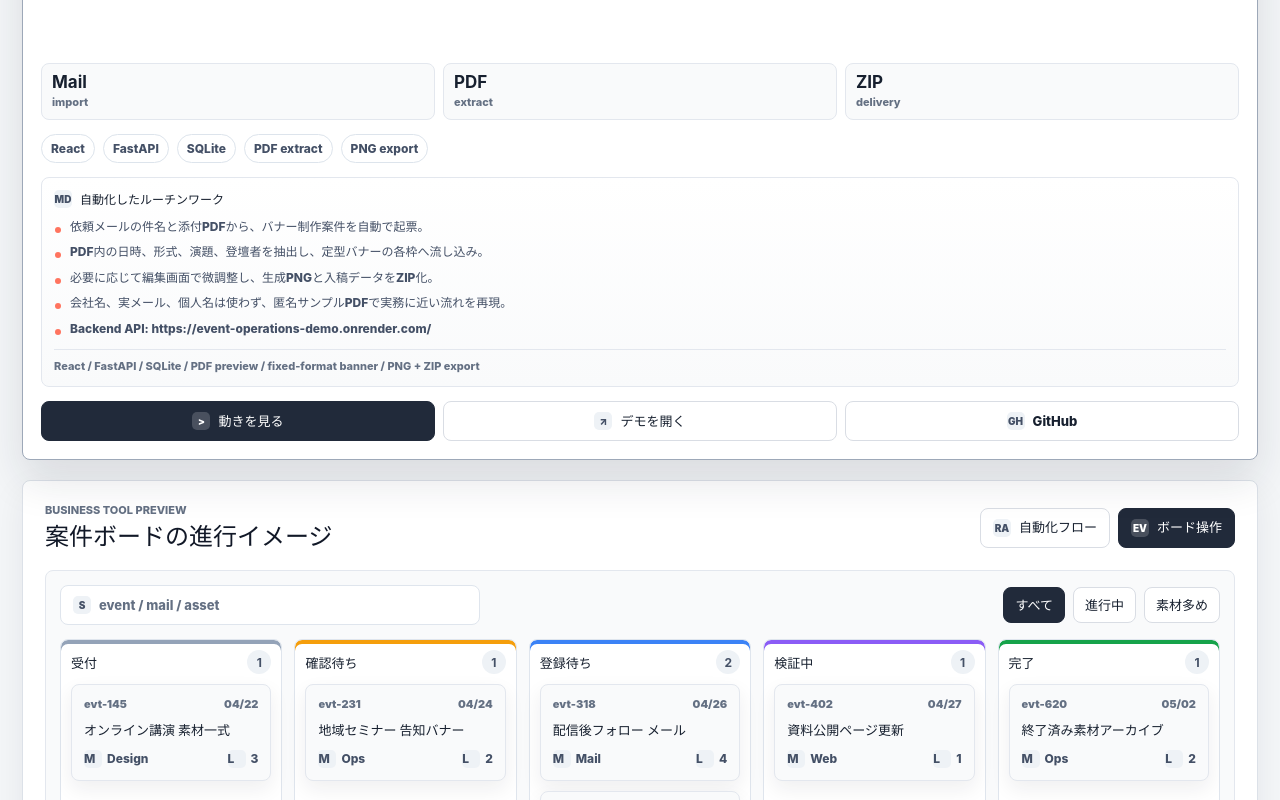
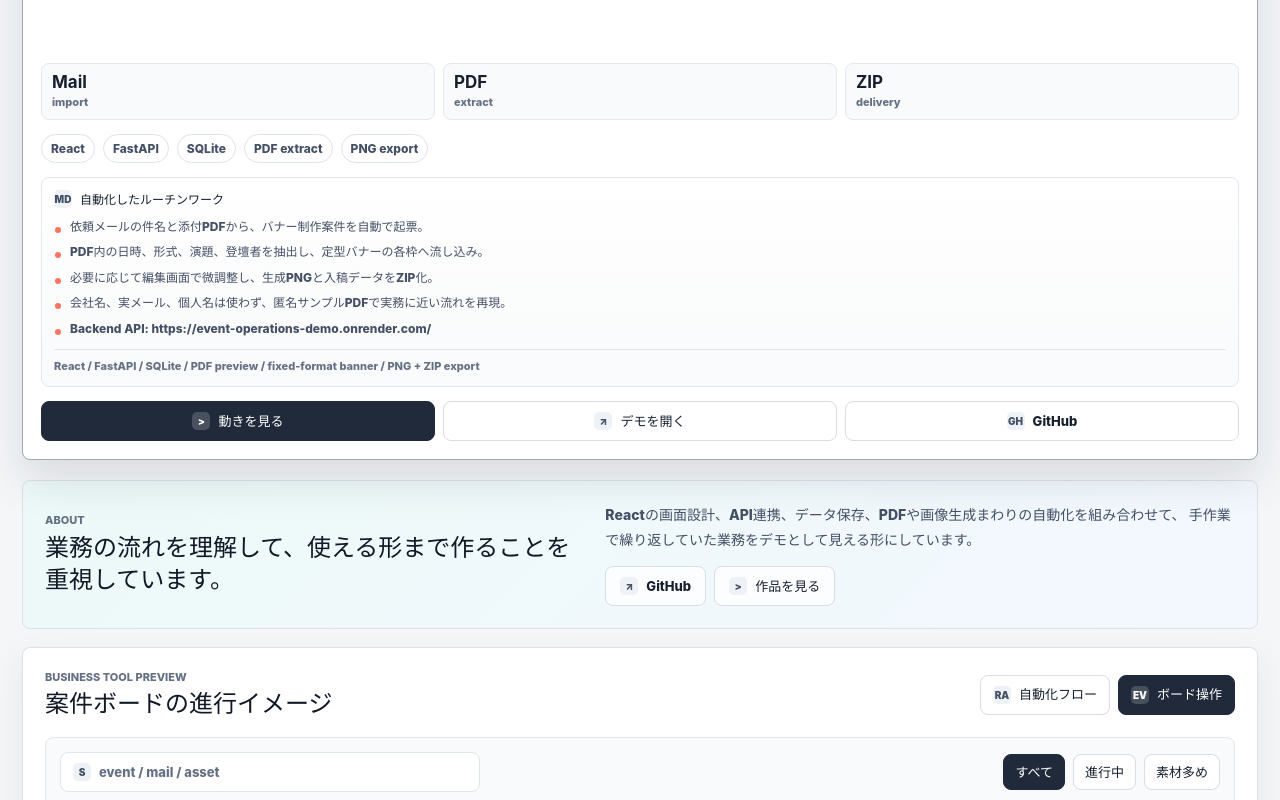
Before and after one commit to shohei9278/portfolio-index, a React (Vite) app: page / in a window 1280 px wide. Shown: the part 2000-2800 px from the top of the page. Built offline with nearby package versions, Linux system fonts and the light colour scheme.

Commit message:
Refine portfolio review copy

```diff
--- a/src/App.jsx
+++ b/src/App.jsx
@@ -37,6 +37,11 @@ const reviewGuide = [
     title: "公開用の配慮",
     body: "会社名、実メール、個人名、ローカルパスは掲載せず、サンプルPDFと匿名データで処理の流れだけ確認できる構成です。",
   },
+];
+
+const profileLinks = [
+  ["GitHub", "https://github.com/shohei9278"],
+  ["作品を見る", "#portfolio-projects"],
 ];
 
 export default function App() {
@@ -126,11 +131,11 @@ export default function App() {
         </div>
       </section>
 
-      <section className="review-guide" aria-label="採用担当者向けの見どころ">
+      <section className="review-guide" aria-label="見てほしいポイント">
         <div className="review-guide__heading">
           <div>
-            <p className="eyebrow">For Reviewers</p>
-            <h2>採用担当者に見てほしいポイント</h2>
+            <p className="eyebrow">Review Points</p>
+            <h2>見てほしいポイント</h2>
           </div>
           <p>公開URLだけで動作確認できるものと、GitHubで実装範囲を確認できるものを整理しています。</p>
         </div>
@@ -173,6 +178,27 @@ export default function App() {
         })}
       </div>
 
+      <section className="profile-strip" aria-label="About">
+        <div>
+          <p className="eyebrow">About</p>
+          <h2>業務の流れを理解して、使える形まで作ることを重視しています。</h2>
+        </div>
+        <div className="profile-strip__body">
+          <p>
+            Reactの画面設計、API連携、データ保存、PDFや画像生成まわりの自動化を組み合わせて、
+            手作業で繰り返していた業務をデモとして見える形にしています。
+          </p>
+          <div className="profile-links">
+            {profileLinks.map(([label, href]) => (
+              <a href={href} target={href.startsWith("http") ? "_blank" : undefined} rel={href.startsWith("http") ? "noreferrer" : undefined} key={label}>
+                <Icon>{href.startsWith("http") ? "↗" : ">"}</Icon>
+                {label}
+              </a>
+            ))}
+          </div>
+        </div>
+      </section>
+
       <section className="demo-section" aria-label="Interactive demo">
         <div className="section-heading">
           <div>
--- a/src/styles.css
+++ b/src/styles.css
@@ -115,6 +115,7 @@ a {
 .section-heading h2,
 .project-section__heading h2,
 .review-guide__heading h2,
+.profile-strip h2,
 .launch-strip h2 {
   margin: 0;
   color: #111827;
@@ -144,6 +145,7 @@ a {
 .demo-panel-head button,
 .output-row button,
 .output-row a,
+.profile-links a,
 .filter-group button {
   min-height: 40px;
   display: inline-flex;
@@ -179,6 +181,7 @@ a {
 .demo-panel-head button:hover,
 .output-row button:hover,
 .output-row a:hover,
+.profile-links a:hover,
 .filter-group button:hover {
   transform: translateY(-1px);
   border-color: #aab3c2;
@@ -469,6 +472,50 @@ a {
   font-size: 13px;
   font-weight: 750;
   line-height: 1.7;
+}
+
+.profile-strip {
+  display: grid;
+  grid-template-columns: minmax(0, 0.92fr) minmax(0, 1.08fr);
+  gap: 24px;
+  align-items: center;
+  margin-top: 18px;
+  padding: 22px;
+  border: 1px solid #dce1e8;
+  border-radius: 8px;
+  background:
+    linear-gradient(135deg, rgba(20, 184, 166, 0.08), rgba(59, 130, 246, 0.06)),
+    #ffffff;
+}
+
+.profile-strip h2 {
+  max-width: 620px;
+  font-size: 24px;
+  line-height: 1.35;
+}
+
+.profile-strip__body {
+  display: grid;
+  gap: 14px;
+}
+
+.profile-strip__body p {
+  margin: 0;
+  color: #445066;
+  font-size: 14px;
+  font-weight: 760;
+  line-height: 1.75;
+}
+
+.profile-links {
+  display: flex;
+  gap: 8px;
+  flex-wrap: wrap;
+}
+
+.profile-links a {
+  padding: 0 14px;
+  background: rgba(255, 255, 255, 0.72);
 }
 
 .project-grid {
@@ -1375,6 +1422,7 @@ a {
 
 @media (max-width: 1120px) {
   .intro-grid,
+  .profile-strip,
   .ops-demo {
     grid-template-columns: 1fr;
   }
@@ -1407,12 +1455,14 @@ a {
   .top-actions,
   .launch-links,
   .demo-tabs,
+  .profile-links,
   .filter-group {
     justify-content: flex-start;
   }
 
   .top-actions a,
   .launch-links a,
+  .profile-links a,
   .demo-tabs button,
   .intro-actions a,
   .intro-actions button {
@@ -1423,6 +1473,7 @@ a {
   .system-snapshot,
   .demo-section,
   .review-guide,
+  .profile-strip,
   .launch-strip {
     padding: 18px;
   }
@@ -1430,6 +1481,10 @@ a {
   .intro-copy h2 {
     font-size: 30px;
     line-height: 1.18;
+  }
+
+  .profile-strip h2 {
+    font-size: 22px;
   }
 
   .project-grid {
```
Also changed, not shown: 1 other file (tests, documents, lock files or other folders).
